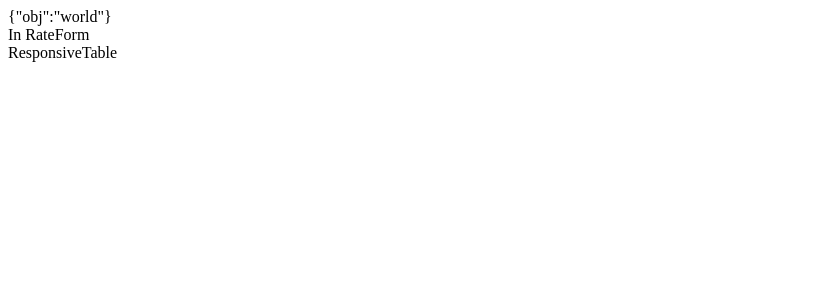
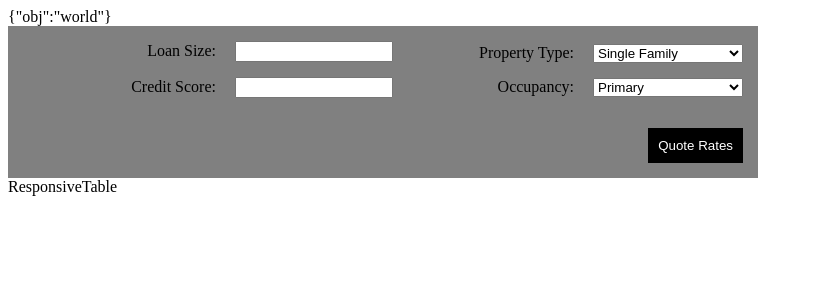
Before and after one commit to modalton/RateGravity, a React app: page / in a window 1280 px wide. Shown: the top 300 px of the page, without its empty margins (0-813 px from the left). Built offline with nearby package versions, Linux system fonts and the light colour scheme; no server answers.

Commit message:
Functional RateForm component, with it's CSS, and testing. Also added a few packages to support some features in testing. Updated the 'npm test' command to include said package.

```diff
--- a/package.json
+++ b/package.json
@@ -6,7 +6,7 @@
   "scripts": {
     "devpack": "webpack -w --mode development",
     "build": "webpack --mode production",
-    "test": "./node_modules/.bin/mocha --require ./test/setup.js --compilers js:babel-core/register ./test/client/"
+    "test": "node_modules/.bin/mocha --require ./test/setup.js --require ignore-styles --compilers js:babel-core/register ./test/client/"
   },
   "author": "Michael Dalton",
   "license": "ISC",
@@ -18,9 +18,11 @@
     "babel-preset-react": "^6.24.1",
     "babel-preset-stage-2": "^6.24.1",
     "chai": "^4.1.2",
+    "css-loader": "^1.0.0",
     "enzyme": "^3.4.1",
     "enzyme-adapter-react-16": "^1.2.0",
     "html-webpack-plugin": "^3.2.0",
+    "ignore-styles": "^5.0.1",
     "jsdom": "^11.12.0",
     "mocha": "^5.2.0",
     "react": "^16.4.2",
@@ -30,6 +32,7 @@
     "redux": "^4.0.0",
     "redux-saga": "^0.16.0",
     "sinon": "^6.1.5",
+    "style-loader": "^0.22.1",
     "webpack": "^4.16.5",
     "webpack-cli": "^3.1.0"
   },
--- a/src/client/components/RateForm.jsx
+++ b/src/client/components/RateForm.jsx
@@ -1,7 +1,105 @@
 import React from "react";
+import { Component } from "react";
+import PropTypes from "prop-types";
+import style from "../styles.css";
 
-const RateForm = props => {
-  return <div> In RateForm</div>;
+// I prefer to keep simple local form state out of redux
+// https://github.com/reduxjs/redux/issues/1287#issuecomment-175351978
+export default class RateForm extends Component {
+  constructor(props) {
+    super(props);
+    this.state = {
+      loan_size: "",
+      credit_score: "",
+      property_type: "SingleFamily",
+      occupancy: "Primary"
+    };
+
+    this.handleChange = this.handleChange.bind(this);
+    this.handleSubmit = this.handleSubmit.bind(this);
+  }
+
+  handleChange(event) {
+    const { name, value } = event.target;
+
+    this.setState({
+      [name]: value
+    });
+  }
+
+  handleSubmit(event) {
+    event.preventDefault();
+    this.props.JSONSubmit(this.state);
+  }
+
+  render() {
+    return (
+      <form className="rate-form-form" onSubmit={this.handleSubmit}>
+        <div className="form-box">
+          <div className="form-bar">
+            <label>Loan Size: </label>
+            <input
+              name="loan_size"
+              type="number"
+              onChange={this.handleChange}
+              value={this.state.loan_size}
+              min="1"
+              required
+            />
+          </div>
+
+          <div className="form-bar">
+            <label> Credit Score: </label>
+            <input
+              name="credit_score"
+              type="number"
+              onChange={this.handleChange}
+              value={this.state.credit_score}
+              min="300"
+              max="850"
+              required
+            />
+          </div>
+        </div>
+
+        <div className="form-box">
+          <div className="form-bar">
+            <label>Property Type: </label>
+            <select
+              name="property_type"
+              value={this.state.value}
+              onChange={this.handleChange}
+            >
+              <option value="SingleFamily">Single Family</option>
+              <option value="Condo">Condominium</option>
+              <option value="Townhouse">Townhouse</option>
+              <option value="MultiFamily">Multi-Family</option>
+            </select>
+          </div>
+
+          <div className="form-bar">
+            <label> Occupancy: </label>
+            <select
+              name="occupancy"
+              value={this.state.value}
+              onChange={this.handleChange}
+            >
+              <option value="Primary">Primary</option>
+              <option value="Secondary">Secondary</option>
+              <option value="Investment">Investment</option>
+            </select>
+          </div>
+        </div>
+
+        <br />
+        <button type="submit" className="submit-button">
+          Quote Rates
+        </button>
+      </form>
+    );
+  }
+}
+
+RateForm.propTypes = {
+  JSONSubmit: PropTypes.func.isRequired
 };
-
-export default RateForm;
--- a/src/client/styles.css
+++ b/src/client/styles.css
@@ -1,5 +1,42 @@
 /* I don't think I'll have too much styling so just one top level file for now */
 
-:global .test{
-    border-style:solid;
+.form-bar{
+    margin:15px;
+    min-width:220px;
 }
+
+.form-box{
+    width:350px;
+    display:inline-block;
+}
+
+.rate-form-form{
+    background-color:grey;
+    width:750px;
+    text-align:right;
+}
+
+
+.rate-form-form .submit-button{
+    border:none;
+    background-color:black;
+    color:white;
+    padding:10px;
+    margin:15px;
+}
+
+.rate-form-form label{
+    padding-right:15px;
+}
+
+
+.rate-form-form select,input{
+    width:150px;
+}
+
+@media only screen and (max-width: 720px) {
+    .rate-form-form{
+        display:inline-block;
+        width:350px;
+    }
+}
```
Also changed, not shown: test/client/RateForm.js (added, +68 -0 lines).
